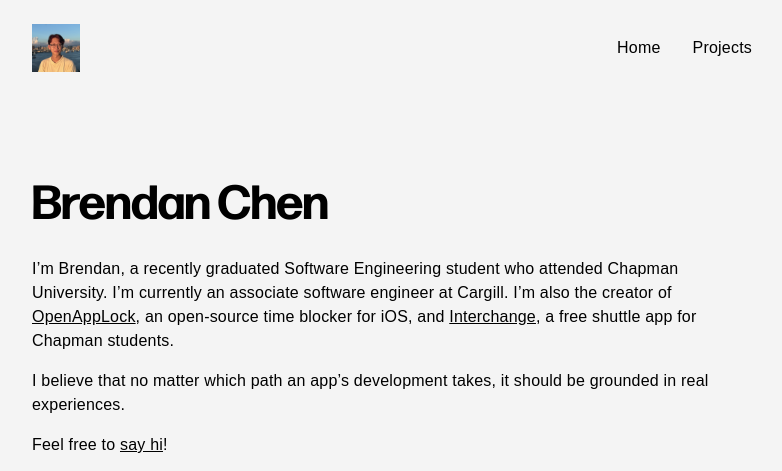
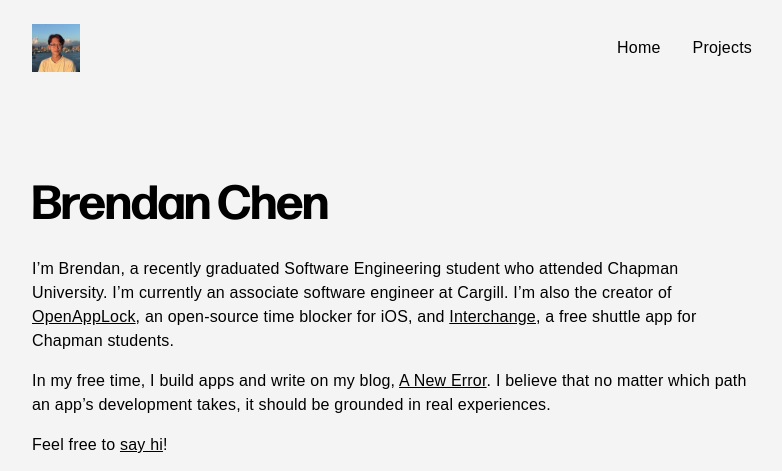
Before and after one commit to brendan-ch/brendan-ch.github.io, a Jekyll site: the page built from index.md, in a window 1280 px wide. Shown: the top 471 px of the page, without its empty margins (248-1030 px from the left). Built offline with Jekyll 4.4.1, drawn with Linux system fonts in a browser that asks for light colours; some web fonts are replaced.

Commit message:
Rearrange content in index.md

```diff
--- a/index.md
+++ b/index.md
@@ -8,7 +8,7 @@ isIndexPage: 1
 
 I'm Brendan, a recently graduated Software Engineering student who attended Chapman University. I'm currently an associate software engineer at Cargill. I'm also the creator of [OpenAppLock](https://github.com/brendan-ch/OpenAppLock), an open-source time blocker for iOS, and [Interchange](https://interchange.bchen.dev), a free shuttle app for Chapman students.
 
-I believe that no matter which path an app's development takes, it should be grounded in real experiences.
+In my free time, I build apps and write on my blog, [A New Error](https://newerror.bchen.dev). I believe that no matter which path an app's development takes, it should be grounded in real experiences.
 
 Feel free to [say hi](mailto:brendan@bchen.dev)!
 
```
